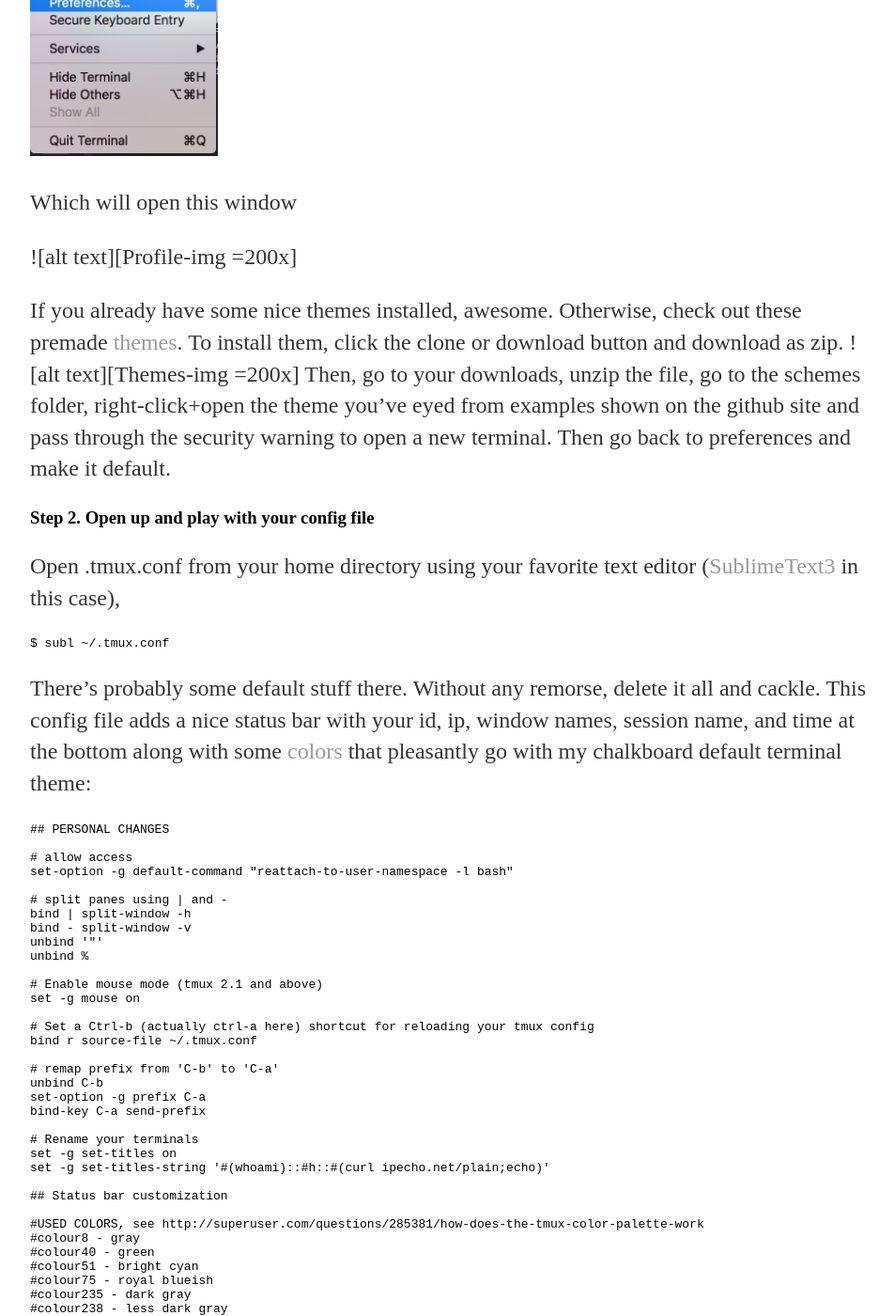
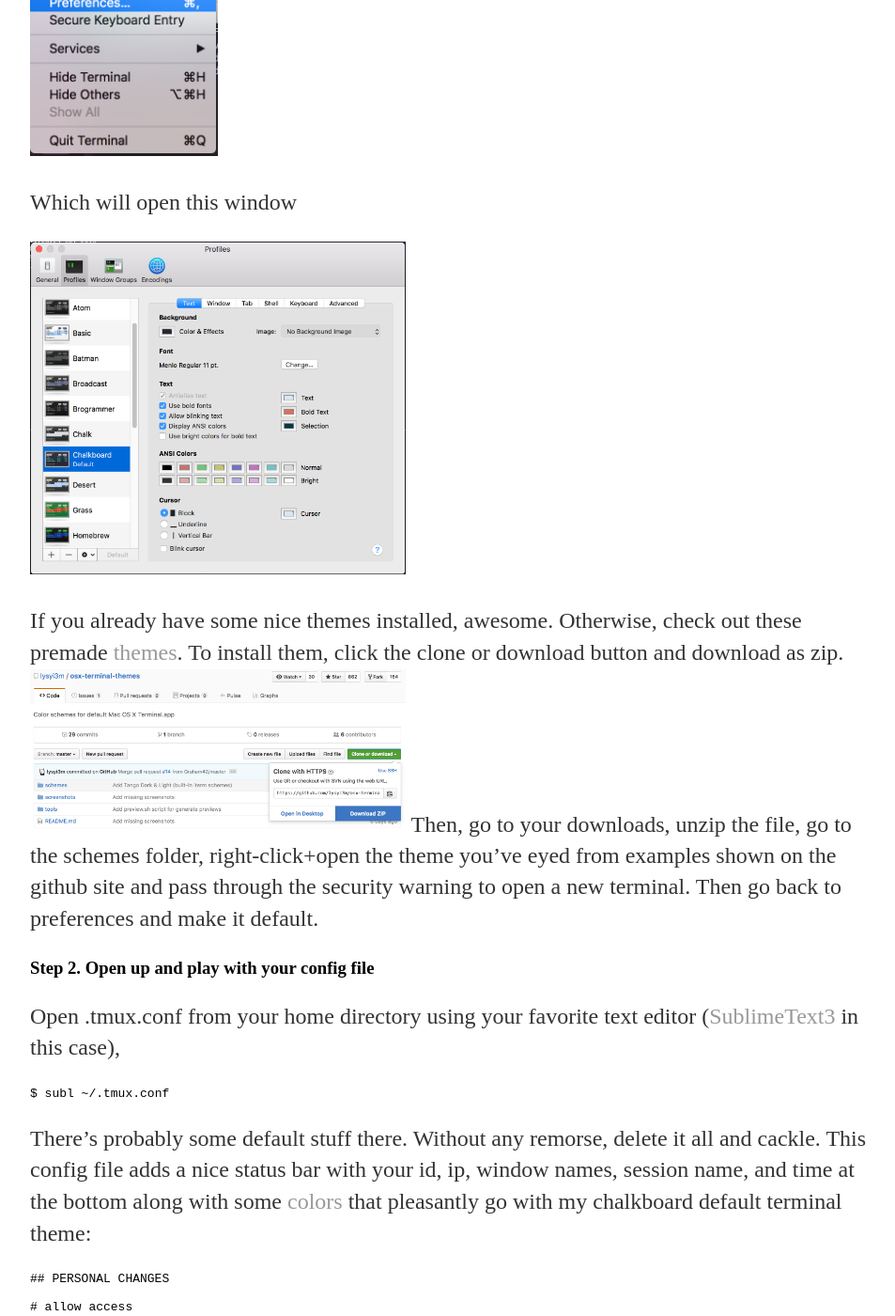
Before and after one commit to jvahala/jvahala.github.io, a Jekyll site: the page built from _posts/2016-10-29-Beautiful-TMUX.md, in a window 1280 px wide and 1400 px high, scrolled down 2979 px. Shown: the whole window at 94% size, without its empty margins (160-1113 px from the left). Built offline with Jekyll 4.4.1, drawn with Linux system fonts in a browser that asks for light colours.

Commit message:
test image fix

```diff
--- a/_posts/2016-10-29-Beautiful-TMUX.md
+++ b/_posts/2016-10-29-Beautiful-TMUX.md
@@ -104,10 +104,10 @@ Open a terminal and go to Preferences
 
 Which will open this window
 
-![alt text][Profile-img =200x]
+![alt text][Profile-img]{:width="400px"}
 
 If you already have some nice themes installed, awesome. Otherwise, check out these premade [themes](https://github.com/lysyi3m/osx-terminal-themes). To install them, click the clone or download button and download as zip.
-![alt text][Themes-img =200x]
+![alt text][Themes-img]{:width="400px"}
 Then, go to your downloads, unzip the file, go to the schemes folder, right-click+open the theme you've eyed from examples shown on the github site and pass through the security warning to open a new terminal. Then go back to preferences and make it default.
 
 ### Step 2. Open up and play with your config file
```
